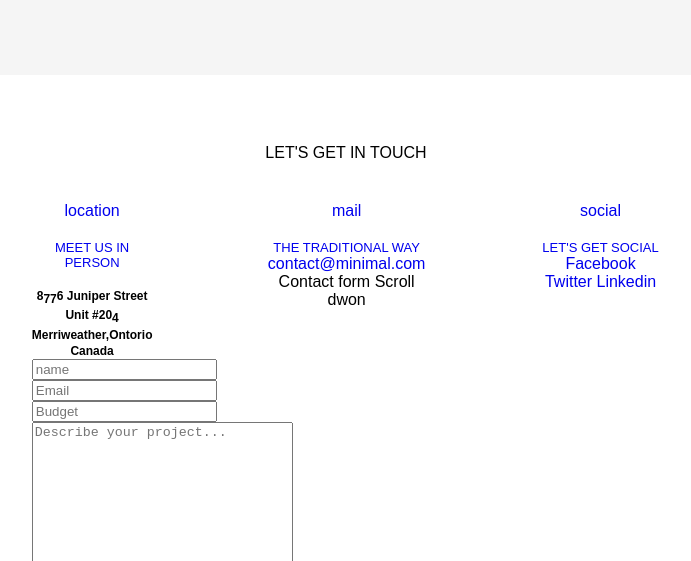
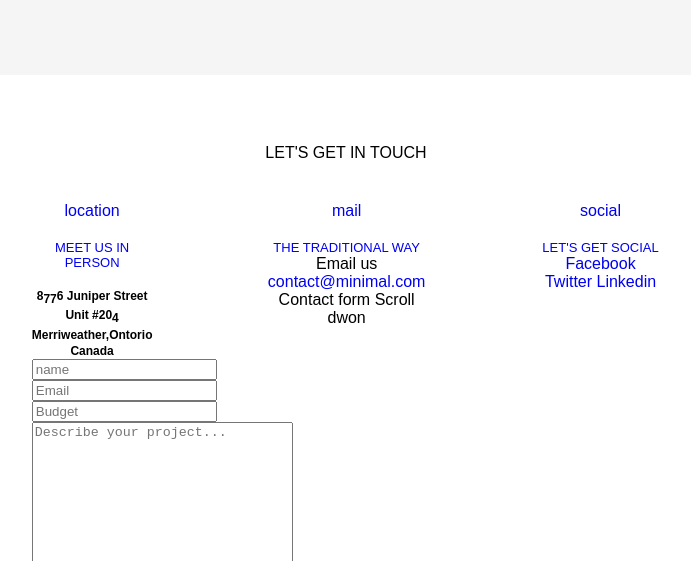
Before and after one commit to gsaurabhaxioned/accordian, a plain HTML site: page index.html in a window 1280 px wide. Shown: the part 3044-3605 px from the top of the page, without its empty margins (294-985 px from the left). Drawn offline with Linux system fonts and the light colour scheme; files whose address does not match are found by name.

Commit message:
eamil us heading added

```diff
--- a/index.html
+++ b/index.html
@@ -312,6 +312,7 @@
               <a href="#FIXME" title="Mail" target="_blank" class="get-in-touch-icon">mail</a>
               <a href="#FIXME" title="The Traditional Way" target="_blank" class="get-in-touch-title">THE TRADITIONAL
                 WAY</a>
+                <span class="email-us">Email us</span>
               <a href="mailto:contact@minimal.com" title="contact@minimal.com" target="_blank"
                 class="our-email">contact@minimal.com</a>
               <span class="contact-form">Contact form</span>
```
